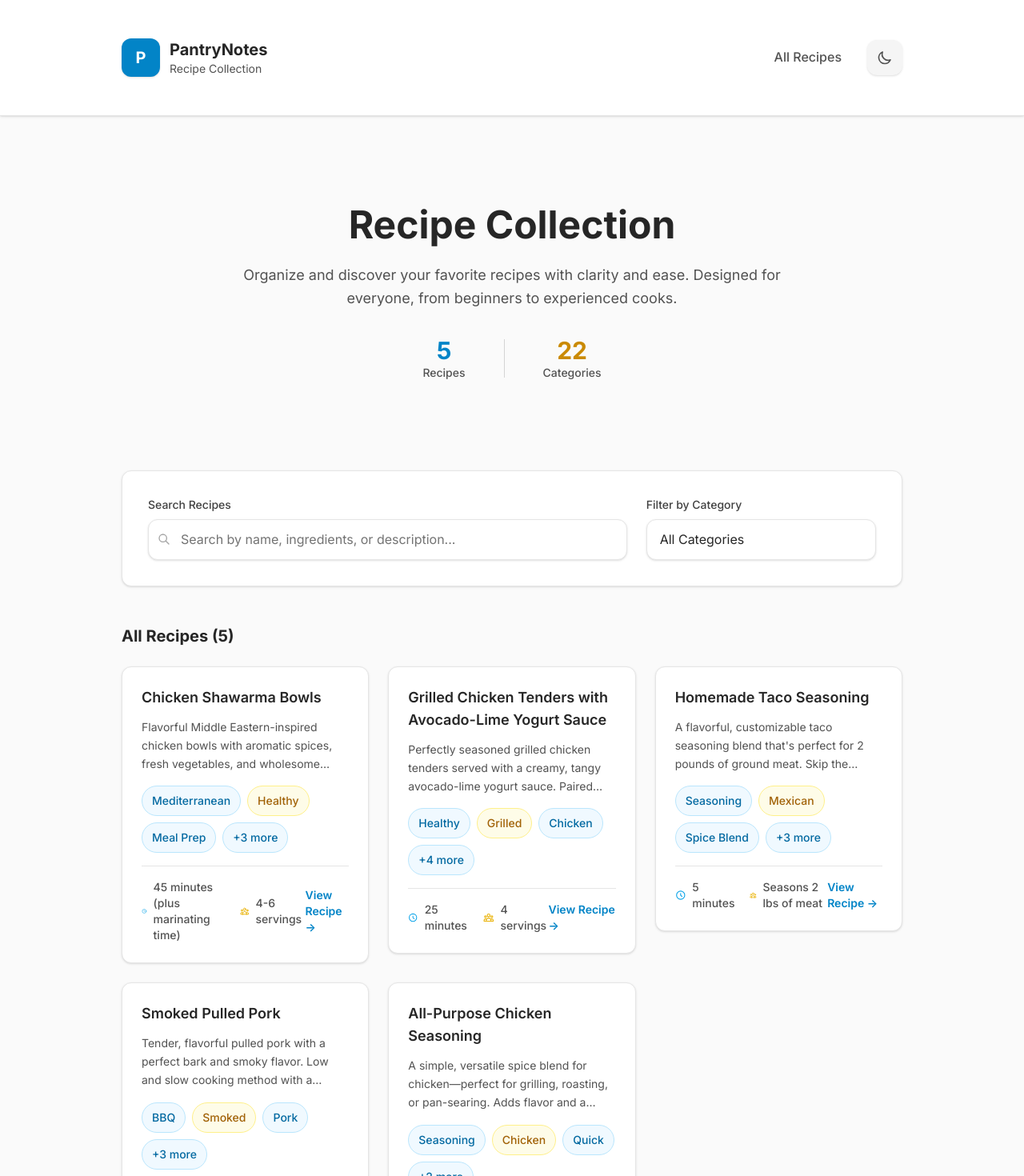
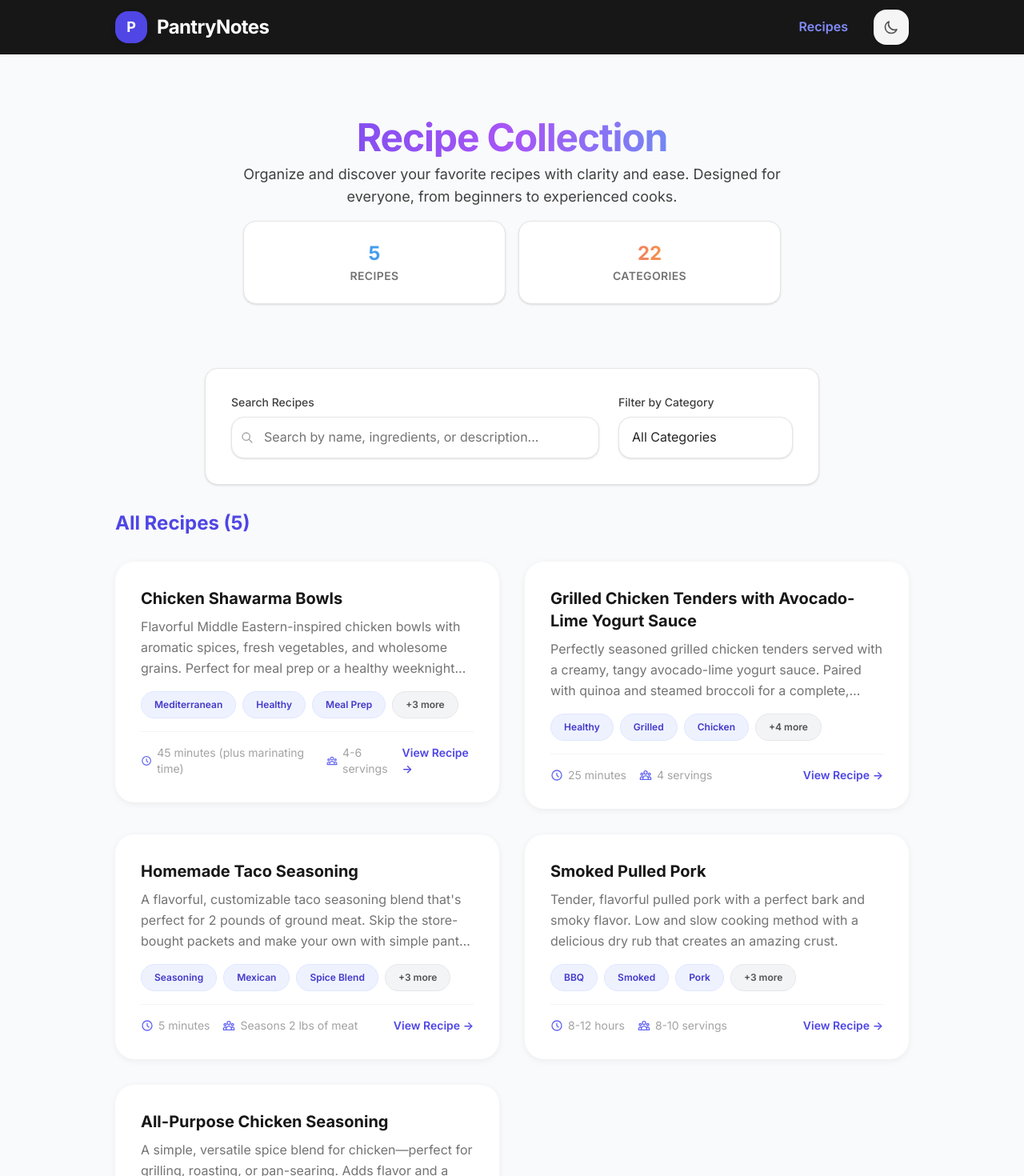
Before and after one commit to amar-r/pantrynotes, a React (Vite) app: page / in a window 1280 px wide. Shown: the top 1470 px of the page at 80% size. Built offline with nearby package versions, Linux system fonts and the light colour scheme.

Commit message:
Finalize and stage all local changes for new sleek, gradient-rich site redesign

```diff
--- a/src/components/Layout.jsx
+++ b/src/components/Layout.jsx
@@ -3,60 +3,43 @@ import ThemeToggle from './ThemeToggle';
 
 const Layout = ({ children }) => {
   return (
-    <div className="min-h-screen flex flex-col bg-neutral-50 dark:bg-neutral-900 transition-colors duration-200">
+    <div className="min-h-screen flex flex-col bg-gray-50 dark:bg-neutral-900">
       {/* Header */}
-      <header className="bg-white dark:bg-neutral-800 border-b border-neutral-200 dark:border-neutral-600 sticky top-0 z-50 transition-colors duration-200 shadow-subtle">
-        <div className="container">
-          <div className="flex items-center justify-between">
+      <header className="bg-neutral-900 text-white dark:bg-neutral-900 dark:text-white sticky top-0 z-50 shadow-header">
+        <div className="w-full max-w-screen-lg mx-auto flex items-center justify-between px-4 py-3">
+          {/* Logo/Brand */}
           <Link to="/" className="flex items-center space-x-3 group focus-visible">
-              <div className="w-12 h-12 bg-primary-600 dark:bg-primary-500 rounded-xl flex items-center justify-center group-hover:bg-primary-700 dark:group-hover:bg-primary-600 transition-colors duration-200 shadow-subtle">
-                <span className="text-white font-bold text-xl">P</span>
+            <div className="w-10 h-10 bg-indigo-600 rounded-xl flex items-center justify-center group-hover:bg-indigo-700 transition-colors duration-200 shadow-card">
+              <span className="text-white font-bold text-lg">P</span>
             </div>
-              <div>
-                <h1 className="text-xl font-bold text-neutral-800 dark:text-neutral-100">PantryNotes</h1>
-                <p className="text-sm text-muted">Recipe Collection</p>
-              </div>
+            <span className="text-2xl font-extrabold tracking-tight">PantryNotes</span>
           </Link>
-
+          {/* Nav */}
           <nav className="hidden md:flex items-center space-x-8">
-              <Link to="/" className="nav-link focus-visible">
-                All Recipes
+            <Link to="/" className="text-indigo-400 hover:text-white font-semibold transition-colors duration-200 focus-visible">
+              Recipes
             </Link>
             <ThemeToggle />
           </nav>
-
-            {/* Mobile menu */}
-            <div className="md:hidden flex items-center space-x-4">
+          {/* Mobile menu (just theme toggle for now) */}
+          <div className="md:hidden flex items-center">
             <ThemeToggle />
-              <button className="theme-toggle" aria-label="Menu">
-                <svg className="w-5 h-5" fill="none" stroke="currentColor" viewBox="0 0 24 24">
-                  <path strokeLinecap="round" strokeLinejoin="round" strokeWidth="2" d="M4 6h16M4 12h16M4 18h16" />
-                </svg>
-              </button>
-            </div>
           </div>
         </div>
       </header>
-
       {/* Main Content */}
-      <main className="flex-1 container animate-fade-in">
+      <main className="flex-1 w-full max-w-screen-lg mx-auto px-4 py-10 bg-gray-50 dark:bg-neutral-900 transition-colors duration-200">
         {children}
       </main>
-
       {/* Footer */}
-            <footer className="bg-white dark:bg-neutral-800 border-t border-neutral-200 dark:border-neutral-600 mt-auto transition-colors duration-200 shadow-subtle">
-              <div className="container">
-                <div className="text-center space-y-3">
-                  <p className="text-muted text-sm">
-                    Crafted with care for everyone
+      <footer className="bg-neutral-900 text-white dark:bg-neutral-900 dark:text-white border-t border-neutral-800 mt-auto">
+        <div className="w-full max-w-screen-lg mx-auto py-8 text-center space-y-2 px-4">
+          <p className="text-sm text-neutral-400 dark:text-neutral-500">
+            PantryNotes © {new Date().getFullYear()} • Powered by React & Tailwind CSS
           </p>
-                  <p className="text-xs text-subtle">
-                    PantryNotes © {new Date().getFullYear()} • Accessible & Inclusive Design
-                  </p>
-                  <p className="text-xs text-subtle mt-2">
+          <p className="text-xs text-neutral-500 dark:text-neutral-600">
             Disclaimer: These recipes are shared for informational purposes only. Please use your own judgment regarding food safety and dietary restrictions. The author is not responsible for any adverse effects from following these recipes.
           </p>
-                </div>
         </div>
       </footer>
     </div>
--- a/src/components/RecipeCard.jsx
+++ b/src/components/RecipeCard.jsx
@@ -3,59 +3,52 @@ import { Link } from 'react-router-dom';
 const RecipeCard = ({ recipe }) => {
   return (
     <Link to={`/recipe/${recipe.id}`} className="block group focus-visible">
-      <div className="card card-hover p-6 h-full">
-        <div className="flex flex-col h-full space-y-4">
+      <div className="bg-white dark:bg-neutral-800 rounded-2xl shadow-card p-8 h-full flex flex-col justify-between transition-transform duration-200 hover:scale-[1.025] hover:shadow-lg hover:brightness-105 dark:hover:brightness-110">
         {/* Header */}
         <div>
-            <h3 className="text-lg font-semibold text-neutral-800 dark:text-neutral-100 mb-3 line-clamp-2 group-hover:text-primary-600 dark:group-hover:text-primary-400 transition-colors duration-200">
+          <h3 className="text-xl font-bold text-neutral-900 dark:text-white mb-2 line-clamp-2 group-hover:text-indigo-600 dark:group-hover:text-cyan-400 transition-colors duration-200">
             {recipe.title}
           </h3>
-            <p className="text-muted text-sm line-clamp-3 leading-relaxed">
+          <p className="text-neutral-500 dark:text-neutral-300 text-base line-clamp-3 leading-relaxed mb-4">
             {recipe.description}
           </p>
         </div>
-
         {/* Tags */}
-          <div className="flex flex-wrap gap-2">
-            {recipe.tags.slice(0, 3).map((tag, index) => (
-              <span key={tag} className={index % 2 === 0 ? 'tag' : 'tag-accent'}>
+        <div className="flex flex-wrap gap-2 mb-4">
+          {recipe.tags.slice(0, 3).map((tag) => (
+            <span key={tag} className="inline-flex items-center px-4 py-2 rounded-full text-xs font-semibold bg-indigo-50 dark:bg-cyan-900/30 text-indigo-700 dark:text-cyan-200 border border-indigo-100 dark:border-cyan-800">
               {tag}
             </span>
           ))}
           {recipe.tags.length > 3 && (
-              <span className="tag">
+            <span className="inline-flex items-center px-4 py-2 rounded-full text-xs font-semibold bg-gray-100 dark:bg-neutral-700 text-neutral-600 dark:text-neutral-300 border border-gray-200 dark:border-neutral-600">
               +{recipe.tags.length - 3} more
             </span>
           )}
         </div>
-
         {/* Footer Info */}
-          <div className="mt-auto pt-4 divider">
-            <div className="flex items-center justify-between">
-              <div className="flex items-center space-x-4 text-sm text-muted">
+        <div className="flex items-center justify-between pt-4 border-t border-gray-100 dark:border-neutral-700">
+          <div className="flex items-center space-x-4 text-sm text-neutral-400 dark:text-neutral-300">
             {recipe.cookTime && (
               <span className="flex items-center">
-                    <svg className="w-4 h-4 mr-2 text-primary-500" fill="none" stroke="currentColor" viewBox="0 0 24 24">
+                <svg className="w-4 h-4 mr-1.5 text-indigo-500 dark:text-cyan-400" fill="none" stroke="currentColor" viewBox="0 0 24 24">
                   <path strokeLinecap="round" strokeLinejoin="round" strokeWidth="2" d="M12 8v4l3 3m6-3a9 9 0 11-18 0 9 9 0 0118 0z" />
                 </svg>
-                    <span className="font-medium">{recipe.cookTime}</span>
+                {recipe.cookTime}
               </span>
             )}
             {recipe.servings && (
               <span className="flex items-center">
-                    <svg className="w-4 h-4 mr-2 text-accent-500" fill="none" stroke="currentColor" viewBox="0 0 24 24">
+                <svg className="w-4 h-4 mr-1.5 text-indigo-500 dark:text-cyan-400" fill="none" stroke="currentColor" viewBox="0 0 24 24">
                   <path strokeLinecap="round" strokeLinejoin="round" strokeWidth="2" d="M17 20h5v-2a3 3 0 00-5.356-1.857M17 20H7m10 0v-2c0-.656-.126-1.283-.356-1.857M7 20H2v-2a3 3 0 015.356-1.857M7 20v-2c0-.656.126-1.283.356-1.857m0 0a5.002 5.002 0 019.288 0M15 7a3 3 0 11-6 0 3 3 0 016 0zm6 3a2 2 0 11-4 0 2 2 0 014 0zM7 10a2 2 0 11-4 0 2 2 0 014 0z" />
                 </svg>
-                    <span className="font-medium">{recipe.servings}</span>
+                {recipe.servings}
               </span>
             )}
           </div>
-
-              <span className="text-sm text-primary-600 dark:text-primary-400 group-hover:text-primary-700 dark:group-hover:text-primary-300 transition-colors duration-200 font-semibold">
+          <span className="text-sm text-indigo-600 dark:text-cyan-400 group-hover:text-indigo-700 dark:group-hover:text-cyan-300 transition-colors duration-200 font-semibold">
             View Recipe →
           </span>
-            </div>
-          </div>
         </div>
       </div>
     </Link>
--- a/src/components/RecipeList.jsx
+++ b/src/components/RecipeList.jsx
@@ -17,17 +17,17 @@ const RecipeList = ({ recipes, searchTerm, selectedTag }) => {
 
   if (filteredRecipes.length === 0) {
     return (
-      <div className="text-center py-16 animate-fade-in">
-        <div className="section max-w-md mx-auto">
+      <div className="text-center py-24 animate-fade-in">
+        <div className="bg-white dark:bg-neutral-800 rounded-2xl shadow-card max-w-md mx-auto p-10">
           <div className="space-y-6">
-            <div className="w-20 h-20 mx-auto bg-primary-50 dark:bg-primary-900/30 rounded-full flex items-center justify-center">
-              <svg className="w-10 h-10 text-primary-500" fill="none" stroke="currentColor" viewBox="0 0 24 24">
+            <div className="w-20 h-20 mx-auto bg-indigo-50 dark:bg-cyan-900/30 rounded-full flex items-center justify-center">
+              <svg className="w-10 h-10 text-indigo-500 dark:text-cyan-400" fill="none" stroke="currentColor" viewBox="0 0 24 24">
                 <path strokeLinecap="round" strokeLinejoin="round" strokeWidth="2" d="M21 21l-6-6m2-5a7 7 0 11-14 0 7 7 0 0114 0z" />
               </svg>
             </div>
             <div>
-              <h3 className="text-xl font-bold text-neutral-800 dark:text-neutral-100 mb-3">No recipes found</h3>
-              <p className="text-muted leading-relaxed">
+              <h3 className="text-xl font-bold text-neutral-900 dark:text-white mb-3">No recipes found</h3>
+              <p className="text-neutral-500 dark:text-neutral-300 leading-relaxed">
                 {searchTerm || selectedTag
                   ? "Try adjusting your search criteria or browse all recipes."
                   : "Start building your collection by adding your first recipe."
@@ -49,30 +49,25 @@ const RecipeList = ({ recipes, searchTerm, selectedTag }) => {
   }
 
   return (
-    <div className="space-y-6">
+    <div className="space-y-8 w-full max-w-screen-lg mx-auto">
       {/* Results Header */}
-      <div className="flex items-center justify-between">
-        <div>
-          <h2 className="text-xl font-bold text-neutral-800 dark:text-neutral-100">
+      <div className="flex items-center justify-between mb-2">
+        <h2 className="text-lg md:text-2xl font-bold text-indigo-600 dark:text-cyan-400">
           {filteredRecipes.length === recipes.length
             ? `All Recipes (${recipes.length})`
             : `${filteredRecipes.length} of ${recipes.length} recipes`
           }
         </h2>
         {(searchTerm || selectedTag) && (
-            <p className="text-sm text-muted mt-2 font-medium">
-              Filtered results
-            </p>
+          <span className="text-neutral-400 dark:text-neutral-300 text-base font-medium">Filtered results</span>
         )}
       </div>
-      </div>
-
       {/* Recipe Grid */}
-      <div className="grid grid-cols-1 md:grid-cols-2 xl:grid-cols-3 gap-6">
+      <div className="grid grid-cols-1 md:grid-cols-2 gap-8 justify-center">
         {filteredRecipes.map((recipe, index) => (
           <div
             key={recipe.id}
-            className="animate-scale-in"
+            className="animate-fade-in"
             style={{ animationDelay: `${index * 0.05}s` }}
           >
             <RecipeCard recipe={recipe} />
--- a/src/pages/HomePage.jsx
+++ b/src/pages/HomePage.jsx
@@ -3,27 +3,6 @@ import SearchBar from '../components/SearchBar';
 import RecipeList from '../components/RecipeList';
 import SEO from '../components/SEO';
 import recipesData from '../data/recipes.json';
-
-const CookingPotCSS = () => (
-  <div className="relative flex flex-col items-center justify-center" style={{ height: 140 }} aria-hidden="true">
-    {/* Pot */}
-    <div className="relative z-10">
-      {/* Pot body */}
-      <div className="w-28 h-12 bg-neutral-300 dark:bg-neutral-700 rounded-b-3xl rounded-t-xl mx-auto shadow-md animate-pot-bounce" />
-      {/* Pot rim */}
-      <div className="absolute left-1/2 top-0 -translate-x-1/2 w-32 h-6 bg-neutral-400 dark:bg-neutral-600 rounded-full shadow animate-pot-bounce" style={{ zIndex: 2 }} />
-      {/* Handles */}
-      <div className="absolute left-0 top-6 w-6 h-6 rounded-full border-4 border-neutral-400 dark:border-neutral-600" style={{ zIndex: 1 }} />
-      <div className="absolute right-0 top-6 w-6 h-6 rounded-full border-4 border-neutral-400 dark:border-neutral-600" style={{ zIndex: 1 }} />
-    </div>
-    {/* Steam */}
-    <div className="absolute left-1/2 top-2 -translate-x-1/2 flex space-x-2 z-20">
-      <span className="block w-2 h-8 rounded-full bg-gradient-to-t from-neutral-200/0 via-neutral-200/80 to-white/90 dark:from-neutral-700/0 dark:via-neutral-500/80 dark:to-neutral-200/90 animate-steam1" />
-      <span className="block w-2 h-7 rounded-full bg-gradient-to-t from-neutral-200/0 via-neutral-200/80 to-white/90 dark:from-neutral-700/0 dark:via-neutral-500/80 dark:to-neutral-200/90 animate-steam2" />
-      <span className="block w-2 h-6 rounded-full bg-gradient-to-t from-neutral-200/0 via-neutral-200/80 to-white/90 dark:from-neutral-700/0 dark:via-neutral-500/80 dark:to-neutral-200/90 animate-steam3" />
-    </div>
-  </div>
-);
 
 const HomePage = () => {
   const [searchTerm, setSearchTerm] = useState('');
@@ -50,64 +29,53 @@ const HomePage = () => {
       <SEO
         description="A collection of my favorite tested recipes, cooking techniques, and kitchen notes. Shared for inspiration and culinary exploration."
       />
-      <div className="space-y-12">
-      {/* Hero Section */}
-      <div className="text-center py-16 animate-fade-in">
       <div className="space-y-8">
-          <div className="space-y-6">
-            <h1 className="text-4xl md:text-5xl font-bold text-neutral-800 dark:text-neutral-100 leading-tight">
+        {/* Hero Section with gradient background */}
+        <section className="relative text-center py-10 overflow-hidden">
+          <div className="absolute inset-0 -z-10 bg-gradient-to-br from-indigo-500 via-cyan-400 to-white dark:from-indigo-900 dark:via-cyan-800 dark:to-neutral-900 opacity-30" />
+          <h1 className="text-4xl md:text-5xl font-extrabold mb-2 tracking-tight bg-gradient-to-r from-indigo-600 via-purple-500 to-cyan-400 bg-clip-text text-transparent">
             Recipe Collection
           </h1>
-            <p className="text-lg text-muted max-w-2xl mx-auto leading-relaxed">
-              Organize and discover your favorite recipes with clarity and ease.
-              Designed for everyone, from beginners to experienced cooks.
+          <p className="text-lg text-neutral-700 dark:text-neutral-200 max-w-2xl mx-auto mb-4">
+            Organize and discover your favorite recipes with clarity and ease. Designed for everyone, from beginners to experienced cooks.
           </p>
+          {hasRecipes && (
+            <div className="flex flex-col sm:flex-row items-center justify-center gap-4 max-w-2xl mx-auto mb-2">
+              <div className="flex-1 card py-6 px-8 text-center">
+                <div className="text-2xl font-bold bg-gradient-to-r from-indigo-500 to-cyan-400 bg-clip-text text-transparent mb-0.5">{recipesData.length}</div>
+                <div className="text-sm text-neutral-500 font-semibold uppercase tracking-wide">Recipes</div>
               </div>
-          {hasRecipes && (
-            <div className="flex items-center justify-center space-x-12">
-              <div className="text-center">
-                <div className="text-3xl font-bold text-primary-600 dark:text-primary-400">{recipesData.length}</div>
-                <div className="text-sm text-muted font-medium">Recipes</div>
-              </div>
-              <div className="w-px h-12 bg-neutral-300 dark:bg-neutral-600"></div>
-              <div className="text-center">
-                <div className="text-3xl font-bold text-accent-600 dark:text-accent-400">{availableTags.length}</div>
-                <div className="text-sm text-muted font-medium">Categories</div>
+              <div className="flex-1 card py-6 px-8 text-center">
+                <div className="text-2xl font-bold bg-gradient-to-r from-pink-500 to-yellow-400 bg-clip-text text-transparent mb-0.5">{availableTags.length}</div>
+                <div className="text-sm text-neutral-500 font-semibold uppercase tracking-wide">Categories</div>
               </div>
             </div>
           )}
-        </div>
-      </div>
-
-      {/* If no recipes, show coming soon message */}
-      {!hasRecipes ? (
-        <div className="flex flex-col items-center justify-center py-24 animate-fade-in">
-          <div className="section max-w-lg mx-auto text-center space-y-6">
-            <CookingPotCSS />
-            <h2 className="text-2xl font-bold text-neutral-800 dark:text-neutral-100">Recipes coming soon!</h2>
-            <p className="text-muted text-lg">We’re cooking up something delicious. Check back soon!</p>
-          </div>
-        </div>
-      ) : (
-        <>
-          {/* Search and Filter */}
-          <div className="animate-slide-up" style={{ animationDelay: '0.1s' }}>
+        </section>
+        {/* SearchBar (tighter spacing) */}
+        <div className="max-w-3xl mx-auto -mt-2">
           <SearchBar
             onSearch={handleSearch}
             onTagFilter={handleTagFilter}
             availableTags={availableTags}
           />
         </div>
-
-          {/* Recipe List */}
-          <div className="animate-slide-up" style={{ animationDelay: '0.2s' }}>
+        {/* If no recipes, show coming soon message */}
+        {!hasRecipes ? (
+          <div className="flex flex-col items-center justify-center py-16 animate-fade-in">
+            <div className="bg-white dark:bg-neutral-800 rounded-2xl shadow-card max-w-lg mx-auto text-center space-y-6 p-10">
+              <h2 className="text-2xl font-bold text-neutral-900 dark:text-white">Recipes coming soon!</h2>
+              <p className="text-neutral-500 dark:text-neutral-300 text-lg">We’re cooking up something delicious. Check back soon!</p>
+            </div>
+          </div>
+        ) : (
+          <div className="animate-slide-up" style={{ animationDelay: '0.1s' }}>
             <RecipeList
               recipes={recipesData}
               searchTerm={searchTerm}
               selectedTag={selectedTag}
             />
           </div>
-        </>
         )}
       </div>
     </>
--- a/tailwind.config.js
+++ b/tailwind.config.js
@@ -65,13 +65,47 @@ export default {
           800: '#166534',
           900: '#14532d',
           950: '#052e16',
-        }
+        },
+        // Accent colors for sleek UI
+        indigo: {
+          50: '#eef2ff',
+          100: '#e0e7ff',
+          200: '#c7d2fe',
+          300: '#a5b4fc',
+          400: '#818cf8',
+          500: '#6366f1',
+          600: '#4f46e5',
+          700: '#4338ca',
+          800: '#3730a3',
+          900: '#312e81',
+        },
+        cyan: {
+          50: '#ecfeff',
+          100: '#cffafe',
+          200: '#a5f3fc',
+          300: '#67e8f9',
+          400: '#22d3ee',
+          500: '#06b6d4',
+          600: '#0891b2',
+          700: '#0e7490',
+          800: '#155e75',
+          900: '#164e63',
+        },
+      },
+      transitionProperty: {
+        'spacing': 'margin, padding',
       },
       boxShadow: {
         'subtle': '0 1px 3px 0 rgb(0 0 0 / 0.1), 0 1px 2px -1px rgb(0 0 0 / 0.1)',
         'elegant': '0 4px 6px -1px rgb(0 0 0 / 0.1), 0 2px 4px -2px rgb(0 0 0 / 0.1)',
         'refined': '0 10px 15px -3px rgb(0 0 0 / 0.1), 0 4px 6px -4px rgb(0 0 0 / 0.1)',
         'sophisticated': '0 20px 25px -5px rgb(0 0 0 / 0.1), 0 8px 10px -6px rgb(0 0 0 / 0.1)',
+        'card': '0 2px 8px 0 rgb(0 0 0 / 0.06)',
+        'header': '0 1px 4px 0 rgb(0 0 0 / 0.04)',
+      },
+      borderRadius: {
+        'xl': '1rem',
+        '2xl': '1.5rem',
       },
       animation: {
         'fade-in': 'fadeIn 0.4s ease-out',
```
Also changed, not shown: recipe-preview-snippets.js (+7 -7 lines), src/components/RecipeDetail.jsx (+34 -40 lines). Lines whose indentation alone changed are shown as unchanged.
